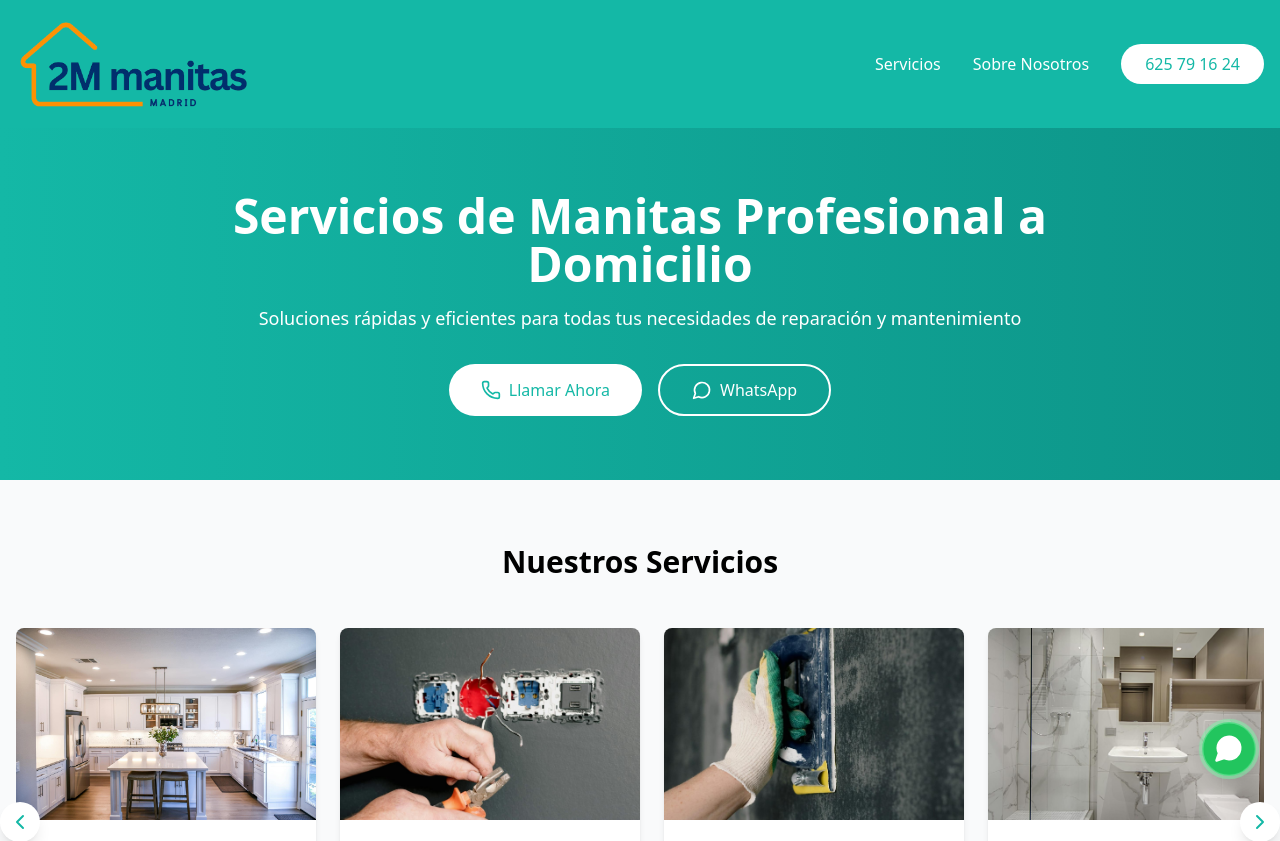
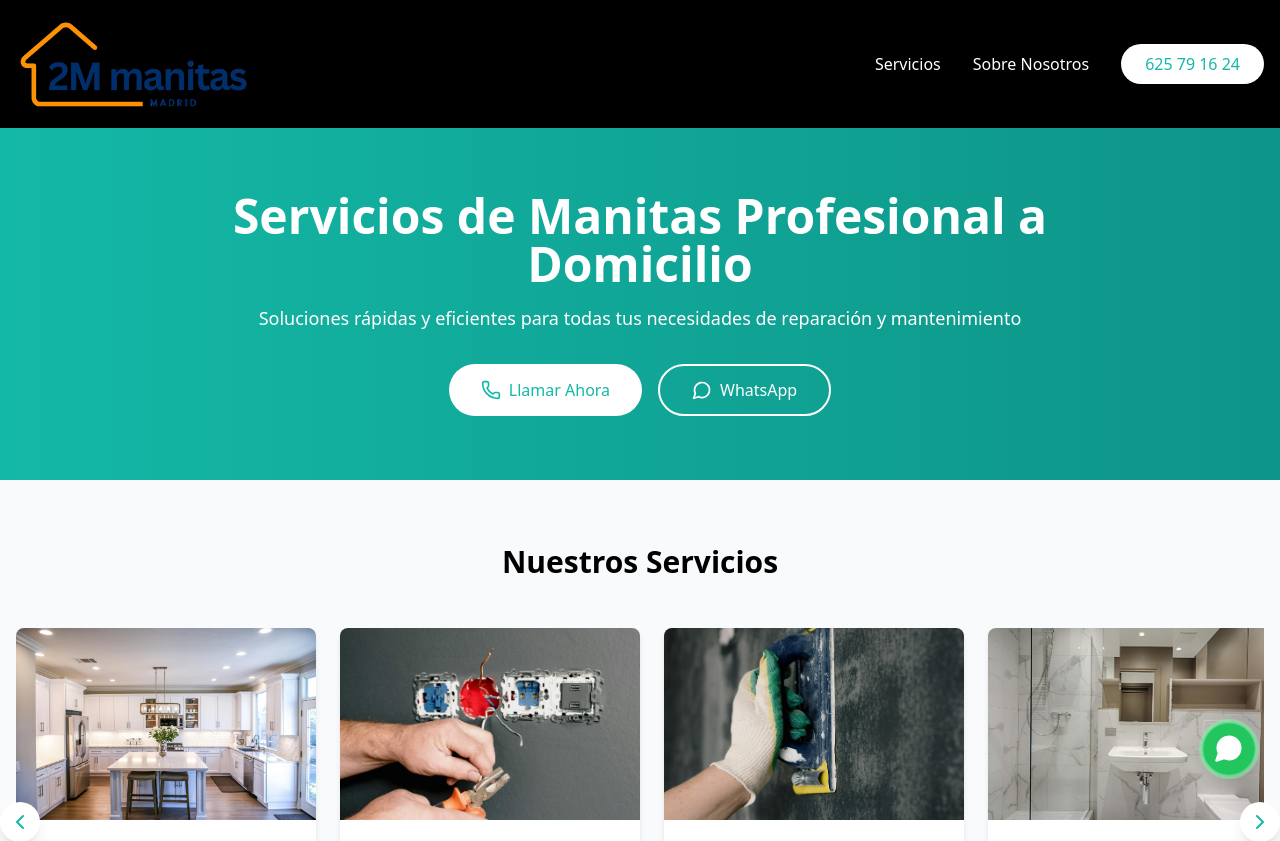
Before and after one commit to LucasOU21/2MManitasIvan, a React (Vite) app: page / in a window 1280 px wide. Shown: the top 841 px of the page. Built offline with nearby package versions, Linux system fonts and the light colour scheme.

Commit message:
updated header color

```diff
--- a/src/components/Header.jsx
+++ b/src/components/Header.jsx
@@ -7,7 +7,7 @@ const Header = () => {
 
   return (
     <>
-      <header className="bg-teal-500 text-white">
+      <header className="bg-black text-white">
         <div className="container mx-auto px-4">
           <div className="flex items-center justify-between py-4">
             <div className="flex items-center space-x-4 h-25 overflow-hidden">
```
